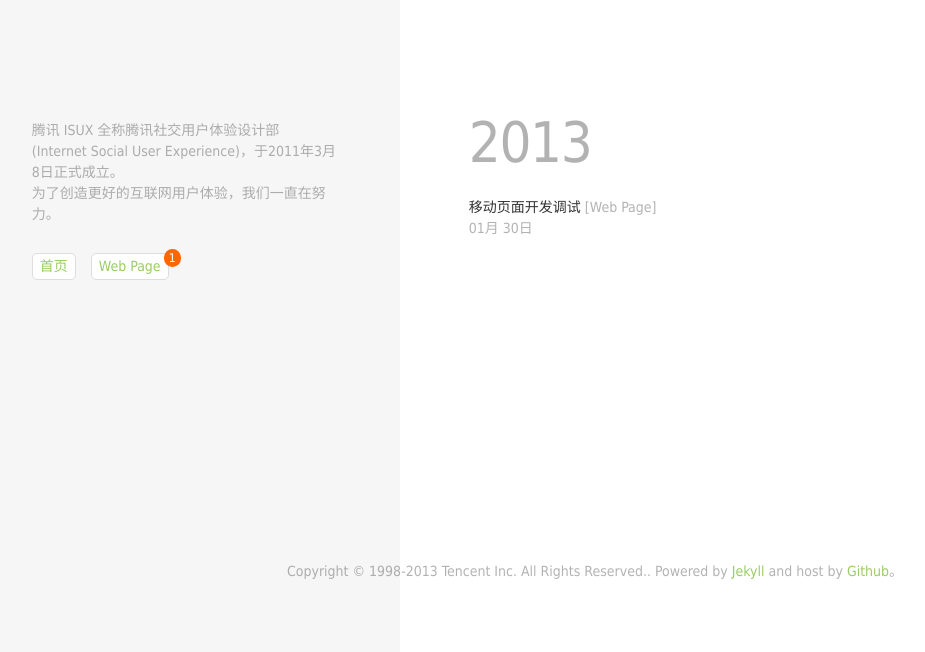
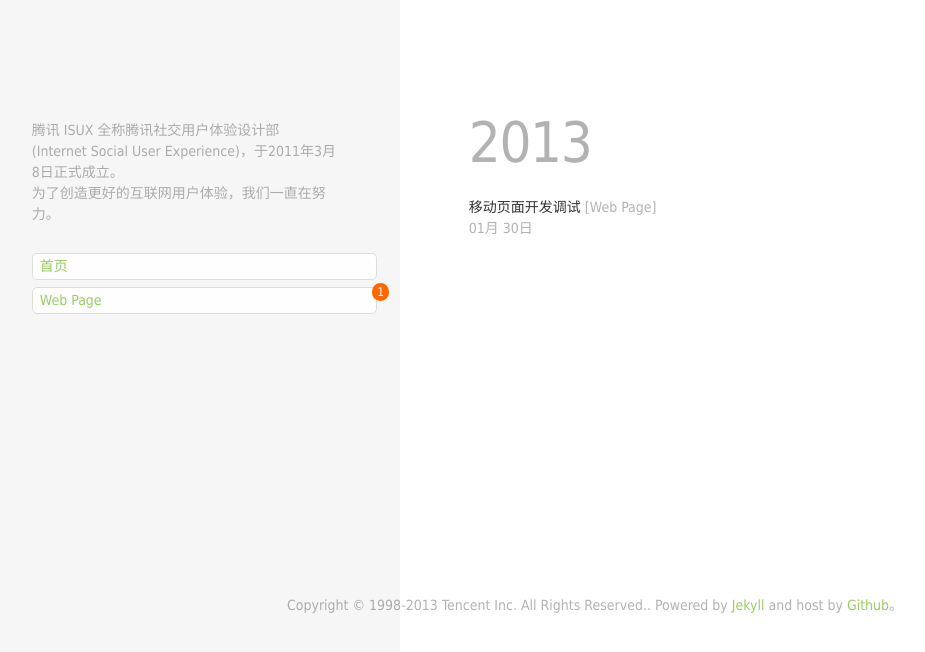
Before and after one commit to isux-mobile/isux-mobile.github.com, a Jekyll site: the page built from index.html, in a window 1280 px wide. Shown: the top 652 px of the page, without its empty margins (45-970 px from the left). Built offline with Jekyll 4.4.1, drawn with Linux system fonts in a browser that asks for light colours.

Commit message:
修改样式和配置

```diff
--- a/_config.yml
+++ b/_config.yml
@@ -1,4 +1,4 @@
-baseurl: /
+baseurl: http://mobile.isux.us/
 url: http://mobile.isux.us/
 title: ISUX移动文档
 author: ISUX
--- a/css/style.css
+++ b/css/style.css
@@ -286,7 +286,7 @@ td                            { vertical-align: top; }
   .single-post pre code {margin:0;padding:0;background-color: transparent;border:none;white-space:pre;}
 
   .tag-box {overflow: hidden;*zoom:1;margin-bottom: 20px;}
-  .tag-box li {float:left;margin-right: 15px;}
+  .tag-box li {margin-right: 15px;}
   .tag-box li a {display: block;background: #fefefe;border: 1px solid #ddd;border-radius: 5px;
     padding: 2px 7px;position: relative;}
   .tag-box li span {position: absolute;color: #fff;background: #FE6600;display: block;padding: 0 5px;font-size: 12px;
```
